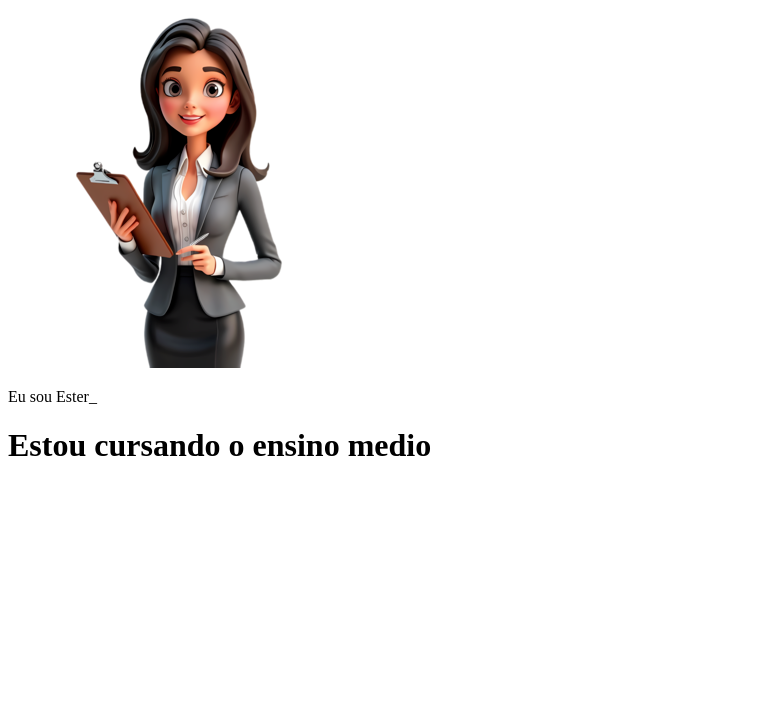
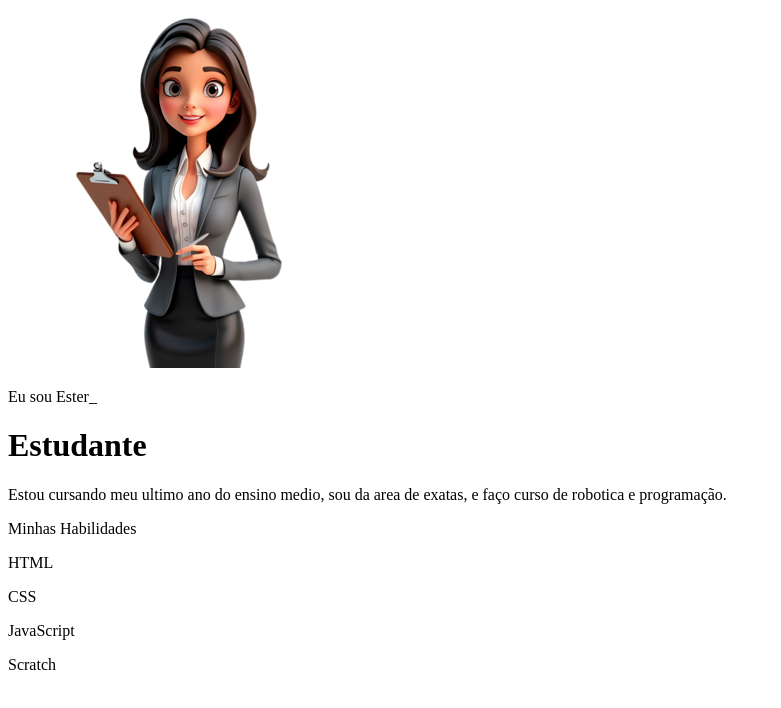
Before and after one commit to EsterSoares202/portifolio, a plain HTML site: page index.html in a window 1280 px wide. Shown: the whole page, without its empty margins (0-781 px from the left). Drawn offline with Linux system fonts and the light colour scheme.

Commit message:
index.html

```diff
--- a/index.html
+++ b/index.html
@@ -9,7 +9,14 @@
   <body>
     <img src="img/avatar-perfil.png" alt="avatar da Ester" rcsset="">
     <p>Eu sou Ester_</p>
-    <h1>Estou cursando o ensino medio </h1>
-    <p></p>
+    <h1>Estudante</h1>
+    <p>Estou cursando meu ultimo ano do ensino medio, sou da area de exatas, e faço curso de robotica e programação. </p>
+    <p>Minhas Habilidades</p>
+    <div>
+      <p>HTML</p>
+      <p>CSS</p>
+      <p>JavaScript</p>
+      <p>Scratch</p>
+    </div>
   </body>
 </html>
```
Also changed, not shown: 1 other file.
